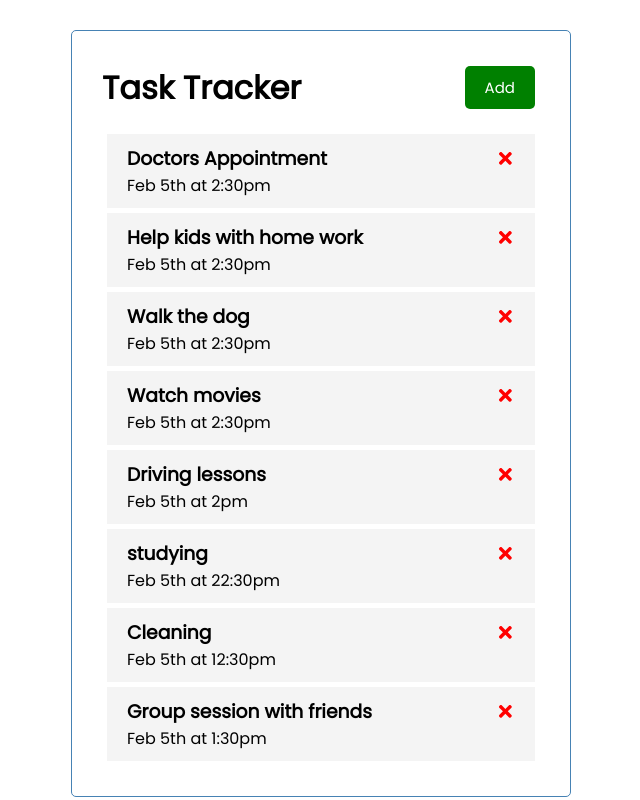
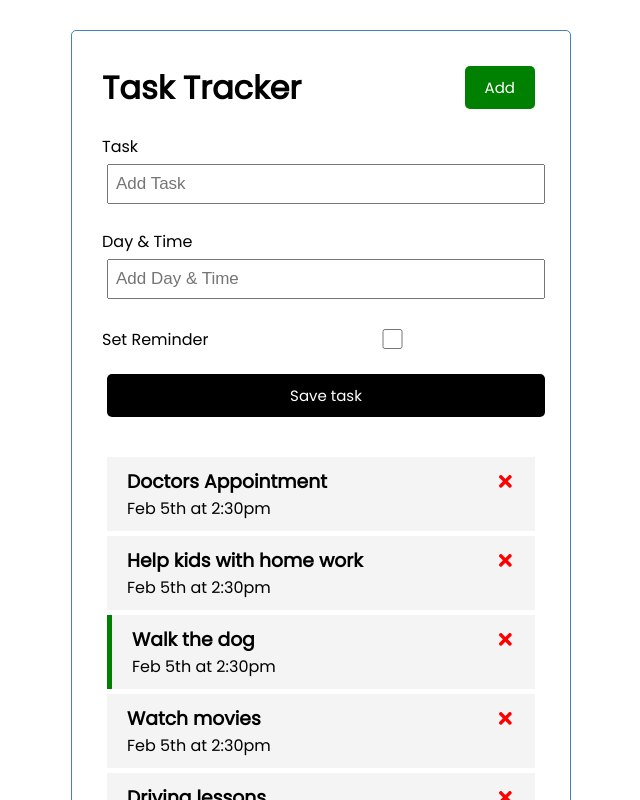
Before and after one commit to twiceTheProgrammer/task-tracker, a React (Create React App) app: page / in a window 1280 px wide. Both pictures are taken after a click on the button "Add". Shown: the top 800 px of the page, without its empty margins (319-959 px from the left). Built offline with nearby package versions, Linux system fonts and the light colour scheme.

Commit message:
+ showAddTask/addTask && related functions

```diff
--- a/src/App.js
+++ b/src/App.js
@@ -1,37 +1,48 @@
 import './App.css';
+import { useState } from "react"
 import Header from './components/Header'
 import Tasks from './components/Tasks'
-import { useState } from "react"
+import AddTask from './components/AddTask'
 
 function App() {
+    const [showAddTask, setShowAddTask] = useState(false);
     const [ tasks, setTasks] = useState(
       [
-          { id:1, text: "Doctors Appointment", day: "Feb 5th at 2:30pm", reminder: false },
-          { id:2, text: "Help kids with home work", day: "Feb 5th at 2:30pm", reminder: false },
-          { id:3, text: "Walk the dog", day: "Feb 5th at 2:30pm", reminder: false },
-          { id:4, text: "Watch movies", day: "Feb 5th at 2:30pm", reminder: false },
-          { id:5, text: "Driving lessons", day: "Feb 5th at 2pm", reminder: false },
-          { id:6, text: "studying", day: "Feb 5th at 22:30pm", reminder: false },
-          { id:7, text: "Cleaning", day: "Feb 5th at 12:30pm", reminder: false },
-          { id:8, text: "Group session with friends", day: "Feb 5th at 1:30pm", reminder: false }
+          { id:1, text: "Doctors Appointment",        day: "Feb 5th at 2:30pm", reminder: false },
+          { id:2, text: "Help kids with home work",   day: "Feb 5th at 2:30pm", reminder: false },
+          { id:3, text: "Walk the dog",               day: "Feb 5th at 2:30pm", reminder: true },
+          { id:4, text: "Watch movies",               day: "Feb 5th at 2:30pm", reminder: false },
+          { id:5, text: "Driving lessons",            day: "Feb 5th at 2pm",    reminder: false },
+          { id:8, text: "Group session with friends", day: "Feb 5th at 1:30pm", reminder: true }
       ]
   )
+
+  // add task
+
+  const addTask = (task) =>
+  {
+    const id = Math.floor(Math.random() * 400) + 1;
+    const newTask = { id, ...task}
+
+    setTasks([...tasks, newTask])
+  }
 
   // delete task
   const deleteTask = (id) =>
   {
-      setTasks(tasks.filter( (task) => task.id !== id))
+      setTasks(tasks.filter( (task) => task.id !== id));
   }
 
   // toggle task
   const toggleReminder = (id) =>
   {
-    setTasks(tasks.map((task) => task.id === id ? { ...task, reminder: !task.reminder } : task ))
+    setTasks(tasks.map((task) => task.id === id ? { ...task, reminder: !task.reminder } : task ));
   }
 
   return (
     <div className="container">
-      <Header title='Task Tracker'/>
+      <Header title='Task Tracker' onAdd={ ()=> setShowAddTask(!showAddTask) } />
+      { showAddTask && <AddTask onAdd={addTask} />}
       { tasks.length > 0 ? <Tasks tasks={tasks} onDelete={deleteTask}  onToggle={toggleReminder}/> : ("No task(s) to show!")}
     </div>
   );
--- /dev/null
+++ b/src/components/AddTask.js
@@ -0,0 +1,46 @@
+import { useState } from "react"
+
+const AddTask = ({onAdd}) => {
+
+    const [text, setText] = useState("");
+    const [day, setDay] = useState("");
+    const [reminder, setReminder] = useState(false);
+
+    const onSubmit = (e) =>
+    {
+        e.preventDefault();
+
+        if(!text)
+        {
+            alert("Please add task!");
+            return;
+        }
+
+        onAdd({text, day, reminder});
+        setText("");
+        setDay("");
+        setReminder(false);
+    }
+
+    return (
+        <form className='add-form' onSubmit={onSubmit}>
+            <div className='form-control'>
+                <label>Task</label>
+                <input type="text" value={text} onChange={(e)=> setText(e.target.value)} placeholder="Add Task" />
+            </div>
+            <div className="form-control">
+                <label>Day & Time</label>
+                <input type="text" value={day} onChange={(e)=> setDay(e.target.value)} placeholder="Add Day & Time" />
+            </div>
+            <div className="form-control form-control-check">
+                <label>Set Reminder</label>
+                <input type="checkbox" value={reminder} onChange={(e)=> setReminder(e.currentTarget.checked)}/>
+            </div>
+            <input type="submit"
+                    value="Save task"
+                    checked={reminder} className="btn btn-block" />
+        </form>
+    )
+}
+
+export default AddTask
--- a/src/components/Header.js
+++ b/src/components/Header.js
@@ -1,26 +1,15 @@
 import Button from './Button'
 
-const Header = ({title}) =>
+const Header = ({title, onAdd}) =>
 {
-    const onClick = () =>
-    {
-        console.log("clicked!");
-    }
-
     return(
         <header className="header">
             <h1>{title}</h1>
-            <Button color="green" text="Add" onClick={onClick}/>
+            <Button color="green" text="Add" onClick={onAdd}/>
         </header>
     )
 }
 
 Header.defaultProps =  { title : "Task Tracker" }
 
-// const headingStyle =
-// {
-//     color : '#FFF',
-//     background: '#333'
-// }
-
 export default Header
--- a/src/index.css
+++ b/src/index.css
@@ -75,3 +75,39 @@ body {
   align-items: center;
   justify-content: space-between;
 }
+
+.add-form { margin-bottom: 40px; }
+.form-control
+{
+  margin: 20px 0;
+}
+
+.form-control label
+{
+  display: block;
+}
+
+.form-control input
+{
+  width:100%;
+  height:40px;
+  margin:5px;
+  padding: 3px 7px;
+  font-size: 17px;
+}
+
+.form-control-check
+{
+  display:flex;
+  align-items: center;
+  justify-content: space-between;
+}
+
+.form-control-check label { flex: 1; width:max-content; }
+.form-control-check input { flex: 2; height: 20px; }
+
+footer
+{
+  margin-top: 30px;
+  text-align:center;
+}
```
Also changed, not shown: 1 other file (tests, documents, lock files or other folders).
